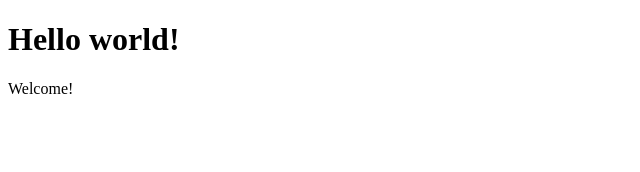
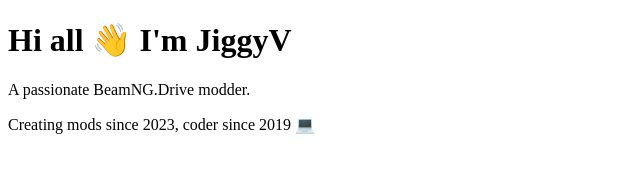
Before and after one commit to jiggyvprojects/jiggyvprojects.github.io, a plain HTML site: page index.html in a window 1280 px wide. Shown: the whole page, without its empty margins (0-640 px from the left). Drawn offline with Linux system fonts and the light colour scheme.

Commit message:
Update index.html

```diff
--- a/index.html
+++ b/index.html
@@ -6,7 +6,8 @@
     <title>JiggyV Projects</title>
 </head>
 <body>
-    <h1>Hello world!</h1>
-    <p>Welcome!</p>
+    <h1>Hi all 👋 I'm JiggyV</h1>
+    <p>A passionate BeamNG.Drive modder.</p>
+    <p>Creating mods since 2023, coder since 2019 💻</p>
 </body>
 </html>
```
